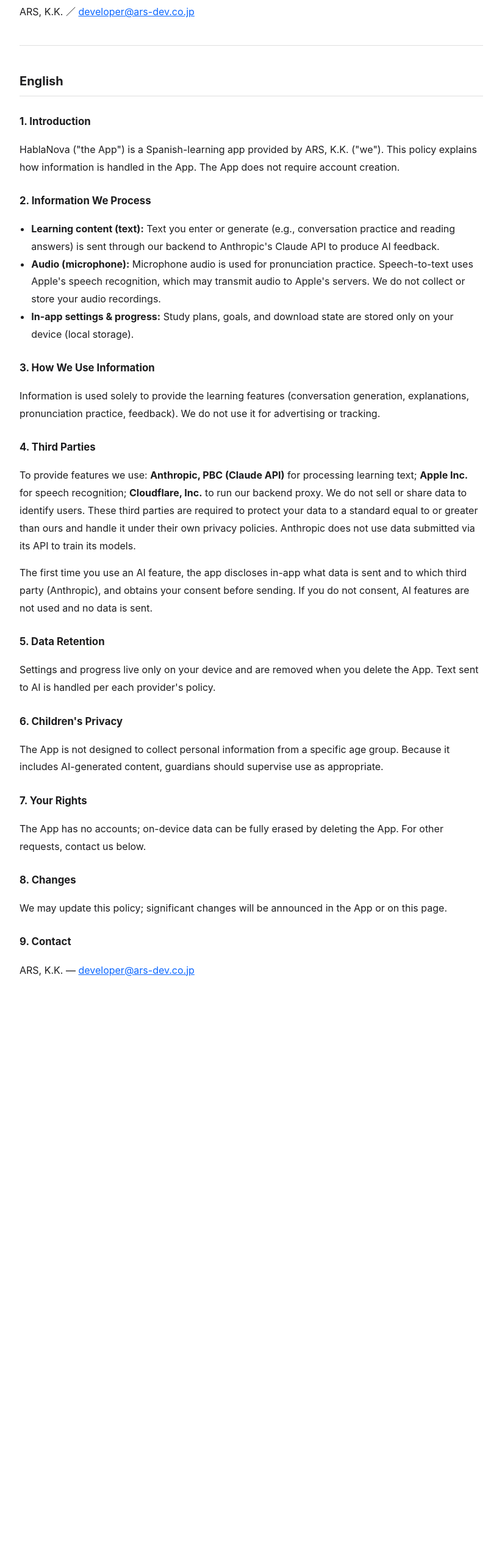
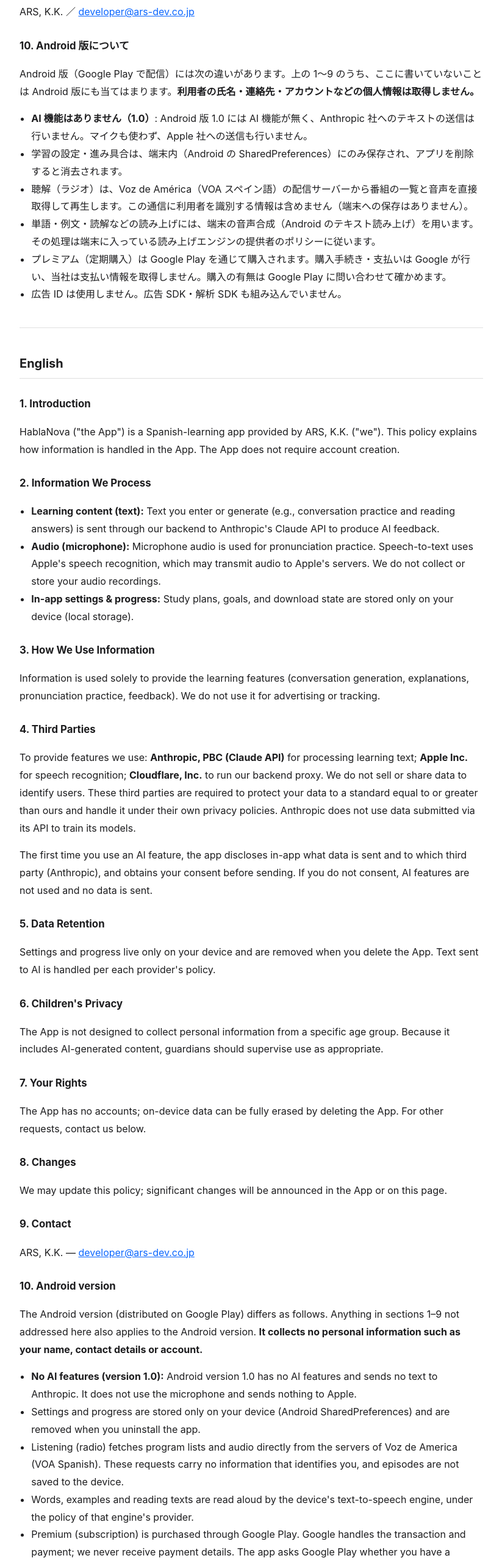
Before and after one commit to ars-sys/hablanova-legal, a plain HTML site: page index.html in a window 1280 px wide. Shown: the part 1872-4432 px from the top of the page at 61% size, without its empty margins (228-1051 px from the left). Before the commit the page ends 3573 px from the top, so only its background shows below. Drawn offline with Linux system fonts and the light colour scheme.

Commit message:
Android 版について（10）を足す

```diff
--- a/index.html
+++ b/index.html
@@ -79,6 +79,17 @@
 <h3>9. お問い合わせ</h3>
 <p>ARS, K.K. ／ <a href="mailto:developer@ars-dev.co.jp">developer@ars-dev.co.jp</a></p>
 
+<h3>10. Android 版について</h3>
+<p>Android 版（Google Play で配信）には次の違いがあります。上の 1〜9 のうち、ここに書いていないことは Android 版にも当てはまります。<strong>利用者の氏名・連絡先・アカウントなどの個人情報は取得しません。</strong></p>
+<ul>
+  <li><strong>AI 機能はありません（1.0）</strong>: Android 版 1.0 には AI 機能が無く、Anthropic 社へのテキストの送信は行いません。マイクも使わず、Apple 社への送信も行いません。</li>
+  <li>学習の設定・進み具合は、端末内（Android の SharedPreferences）にのみ保存され、アプリを削除すると消去されます。</li>
+  <li>聴解（ラジオ）は、Voz de América（VOA スペイン語）の配信サーバーから番組の一覧と音声を直接取得して再生します。この通信に利用者を識別する情報は含めません（端末への保存はありません）。</li>
+  <li>単語・例文・読解などの読み上げには、端末の音声合成（Android のテキスト読み上げ）を用います。その処理は端末に入っている読み上げエンジンの提供者のポリシーに従います。</li>
+  <li>プレミアム（定期購入）は Google Play を通じて購入されます。購入手続き・支払いは Google が行い、当社は支払い情報を取得しません。購入の有無は Google Play に問い合わせて確かめます。</li>
+  <li>広告 ID は使用しません。広告 SDK・解析 SDK も組み込んでいません。</li>
+</ul>
+
 <hr>
 
 <h2>English</h2>
@@ -115,5 +126,16 @@
 <h3>9. Contact</h3>
 <p>ARS, K.K. — <a href="mailto:developer@ars-dev.co.jp">developer@ars-dev.co.jp</a></p>
 
+<h3>10. Android version</h3>
+<p>The Android version (distributed on Google Play) differs as follows. Anything in sections 1&ndash;9 not addressed here also applies to the Android version. <strong>It collects no personal information such as your name, contact details or account.</strong></p>
+<ul>
+  <li><strong>No AI features (version 1.0):</strong> Android version 1.0 has no AI features and sends no text to Anthropic. It does not use the microphone and sends nothing to Apple.</li>
+  <li>Settings and progress are stored only on your device (Android SharedPreferences) and are removed when you uninstall the app.</li>
+  <li>Listening (radio) fetches program lists and audio directly from the servers of Voz de America (VOA Spanish). These requests carry no information that identifies you, and episodes are not saved to the device.</li>
+  <li>Words, examples and reading texts are read aloud by the device's text-to-speech engine, under the policy of that engine's provider.</li>
+  <li>Premium (subscription) is purchased through Google Play. Google handles the transaction and payment; we never receive payment details. The app asks Google Play whether you have a subscription.</li>
+  <li>The app does not use the advertising ID and includes no advertising or analytics SDKs.</li>
+</ul>
+
 </body>
 </html>
```
